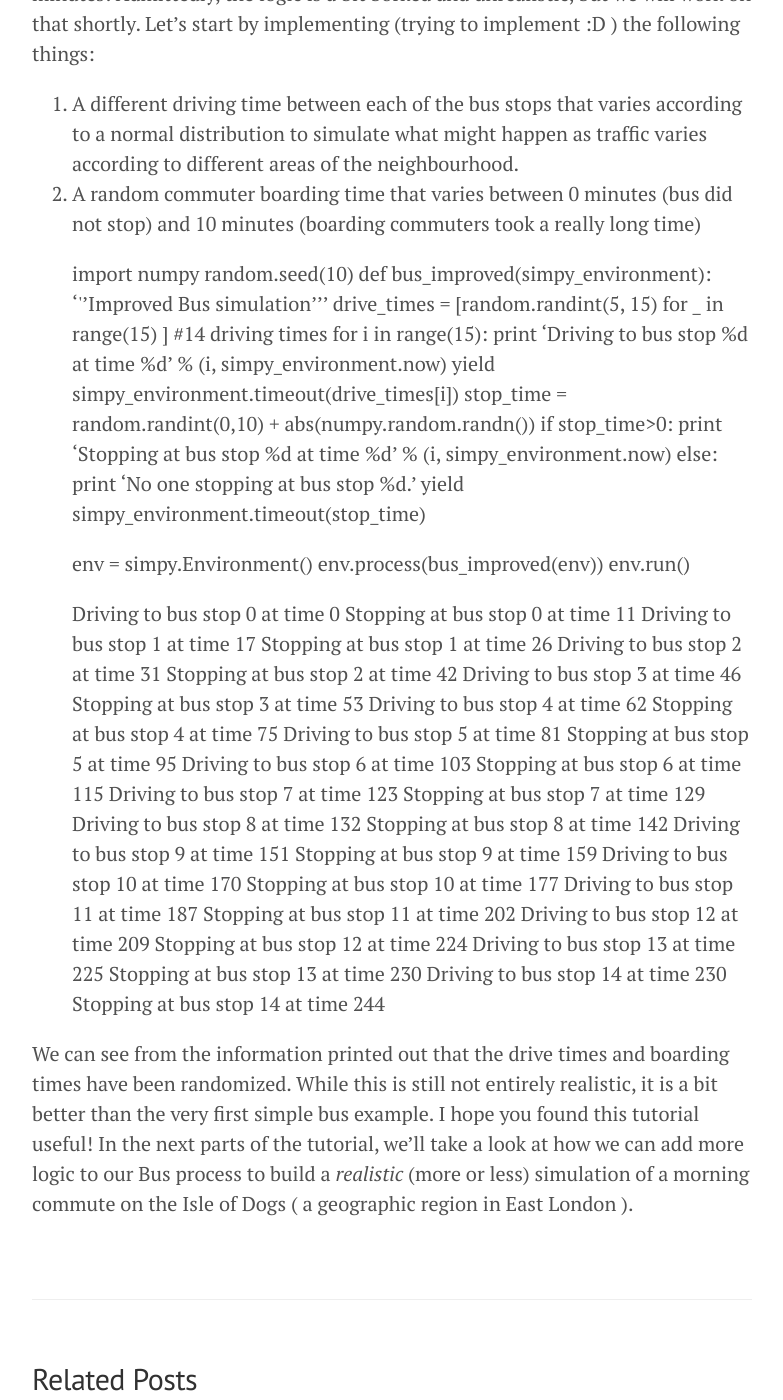
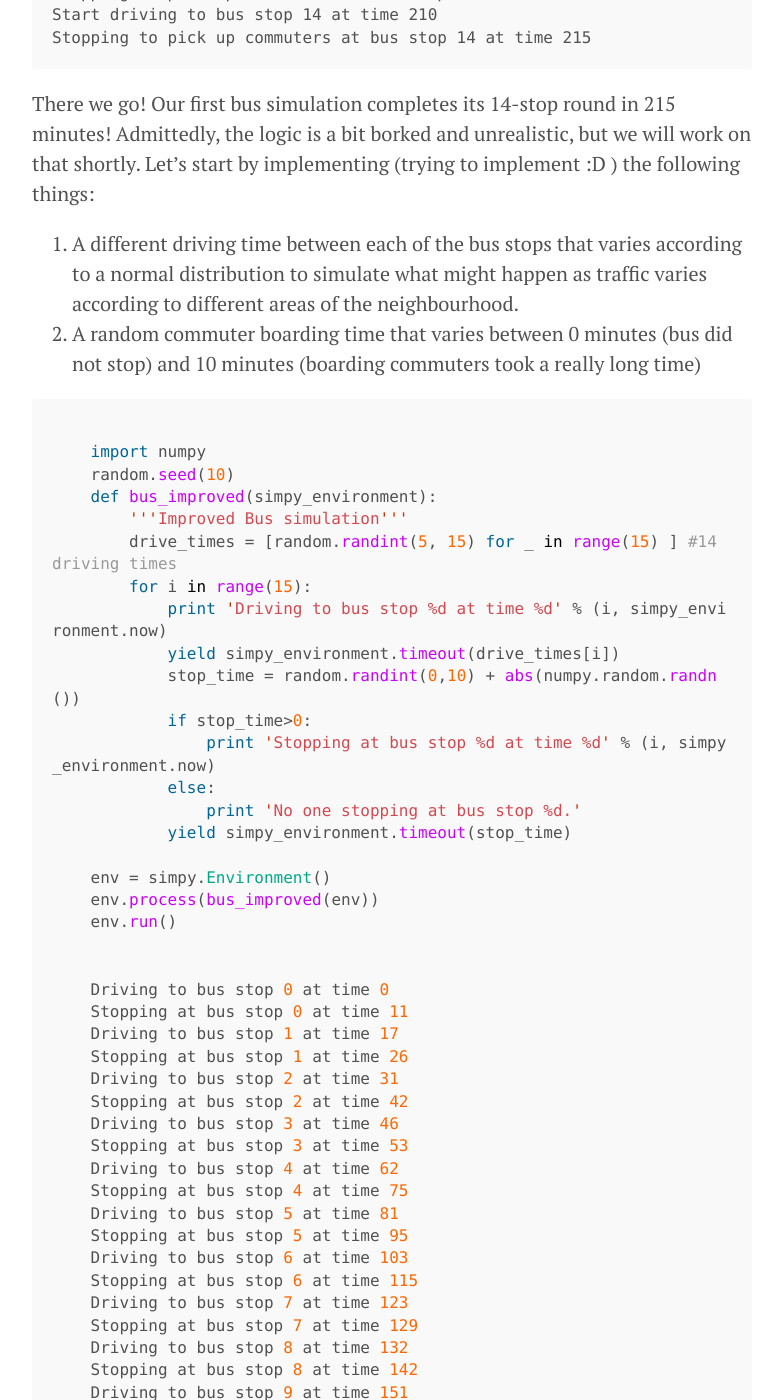
Before and after one commit to Winterflower/winterflower.github.io, a Jekyll site: the page built from _posts/2016-03-27-writing-your-first-simpy-simulation.md, in a window 1280 px wide and 1400 px high, scrolled down 4043 px. Shown: the whole window, without its empty margins (248-1031 px from the left). Built offline with Jekyll 4.4.1, drawn with Linux system fonts in a browser that asks for light colours; Markdown is read by kramdown in place of the engine named in the settings; some of the changed lines change nothing that is shown; some of the changed text lies outside the part shown.

Commit message:
Small corrections to the post

````diff
--- a/_posts/2016-03-27-writing-your-first-simpy-simulation.md
+++ b/_posts/2016-03-27-writing-your-first-simpy-simulation.md
@@ -3,7 +3,11 @@
 title: Writing your first simulation using SimPy (Part I )
 ---
 
-![A London Double decker Routemaster bus (though you don't see these too often nowadays ) by Oxyman/Wikipedia CC]({{ site.url }}/images/London_Bus.jpg)
+{% include image.html
+	   img="images/London_Bus.jpg"
+	   title="A London Routemaster double decker bus"
+           caption="Image by Oxyman (Wikipedia CC) "
+           url="https://commons.wikimedia.org/wiki/File:London_Bus.jpg" %}
 
 SimPy is a [Python library](https://simpy.readthedocs.org/en/latest/index.html)
 that allows you to simulate a variety of discrete-event scenarios. For example,
@@ -135,6 +139,7 @@
 2. A random commuter boarding time that varies between 0 minutes (bus did not
 stop) and 10 minutes (boarding commuters took a really long time)
 
+```python
 
     import numpy
     random.seed(10)
@@ -187,6 +192,7 @@
     Driving to bus stop 14 at time 230
     Stopping at bus stop 14 at time 244
 
+```
 
 We can see from the information printed out that the drive times and boarding
 times have been randomized. While this is still not entirely realistic, it is a
````
